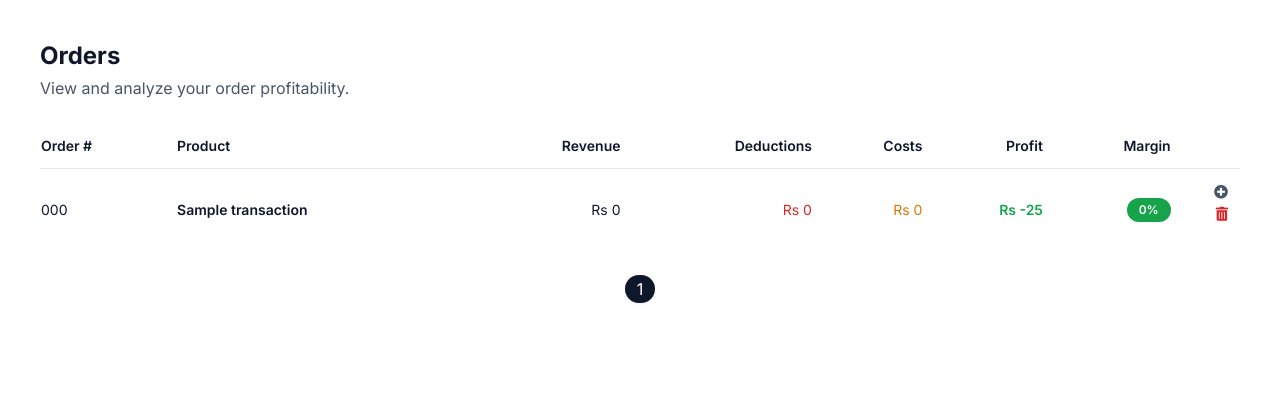
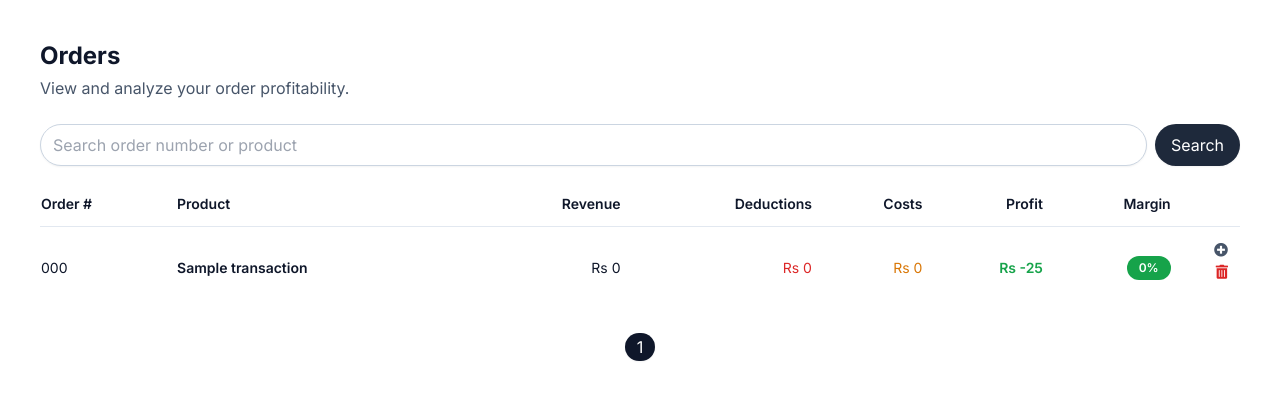
Before and after one commit to m-hassaan-habib/daraz-app, a Flask app: page /orders/ in a window 1280 px wide. Shown: the part 65-465 px from the top of the page. Run offline with Flask 3, Linux system fonts and the light colour scheme; the visitor is signed in with stand-in values (Sample User, id 1); tables that the repository leaves empty hold one stand-in row (values such as "Sample post"); some libraries are stand-ins or nearby versions.

Commit message:
Add Search for orders

```diff
--- a/app/routes/orders.py
+++ b/app/routes/orders.py
@@ -18,15 +18,30 @@ def orders_view():
     page = int(request.args.get("page", 1))
     per_page = 20
     offset = (page - 1) * per_page
+    q = request.args.get("q", "").strip()
 
-    cursor.execute(
-        "SELECT * FROM transactions WHERE shop_id = %s ORDER BY order_number LIMIT %s OFFSET %s",
-        (shop_id, per_page, offset)
-    )
+    query = "SELECT * FROM transactions WHERE shop_id = %s"
+    params = [shop_id]
+
+    if q:
+        query += " AND (order_number LIKE %s OR product_name LIKE %s)"
+        like_q = f"%{q}%"
+        params.extend([like_q, like_q])
+
+    query += " ORDER BY order_number LIMIT %s OFFSET %s"
+    params.extend([per_page, offset])
+
+    cursor.execute(query, params)
     rows = cursor.fetchall()
 
-    cursor.execute("SELECT COUNT(DISTINCT order_number) AS count FROM transactions WHERE shop_id = %s", (shop_id,))
+    count_query = "SELECT COUNT(DISTINCT order_number) AS count FROM transactions WHERE shop_id = %s"
+    count_params = [shop_id]
 
+    if q:
+        count_query += " AND (order_number LIKE %s OR product_name LIKE %s)"
+        count_params.extend([like_q, like_q])
+
+    cursor.execute(count_query, count_params)
     row = cursor.fetchone()
     total_orders = row["count"] if row else 0
 
@@ -59,7 +74,15 @@ def orders_view():
             **summary
         })
 
-    return render_template("orders.html", orders=orders_data, page=page, total_pages=total_pages, start_page=start_page, end_page=end_page)
+    return render_template(
+        "orders.html",
+        orders=orders_data,
+        page=page,
+        total_pages=total_pages,
+        start_page=start_page,
+        end_page=end_page,
+        q=q
+    )
 
 
 @orders_bp.route("/delete/<order_number>", methods=["POST"])
--- a/app/templates/orders.html
+++ b/app/templates/orders.html
@@ -3,6 +3,28 @@
 <main class="max-w-7xl mx-auto p-6 sm:p-10">
   <h1 class="text-2xl font-extrabold mb-1">Orders</h1>
   <p class="text-slate-600 mb-6">View and analyze your order profitability.</p>
+
+  <form method="get" action="{{ url_for('orders.orders_view') }}" class="mb-4 flex gap-2 w-full">
+    <div class="relative flex-grow">
+      <input
+        type="text"
+        name="q"
+        value="{{ q or '' }}"
+        placeholder="Search order number or product"
+        class="w-full px-4 py-2 pl-3 pr-8 rounded-full border border-slate-300 shadow-sm focus:outline-none focus:ring-2 focus:ring-slate-700"
+      >
+
+      {% if q %}
+        <a href="{{ url_for('orders.orders_view') }}"
+          class="absolute right-3 top-1/2 transform -translate-y-1/2 text-slate-400 hover:text-slate-800 text-sm font-bold">&times;</a>
+      {% endif %}
+    </div>
+
+    <button type="submit"
+            class="px-4 py-2 rounded-full bg-slate-800 text-white hover:bg-slate-900 shadow-sm">
+      Search
+    </button>
+  </form>
 
   <table class="w-full border-collapse text-sm text-slate-900">
     <thead>
```
